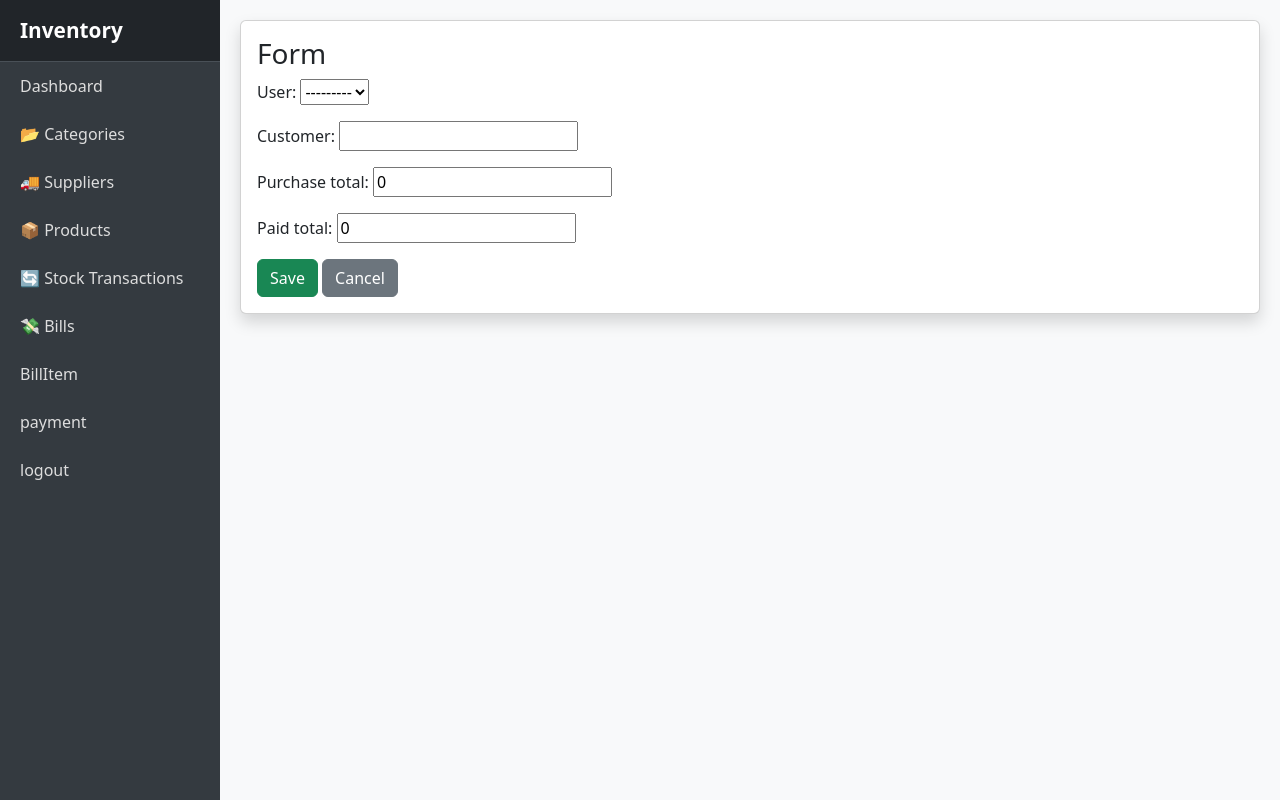
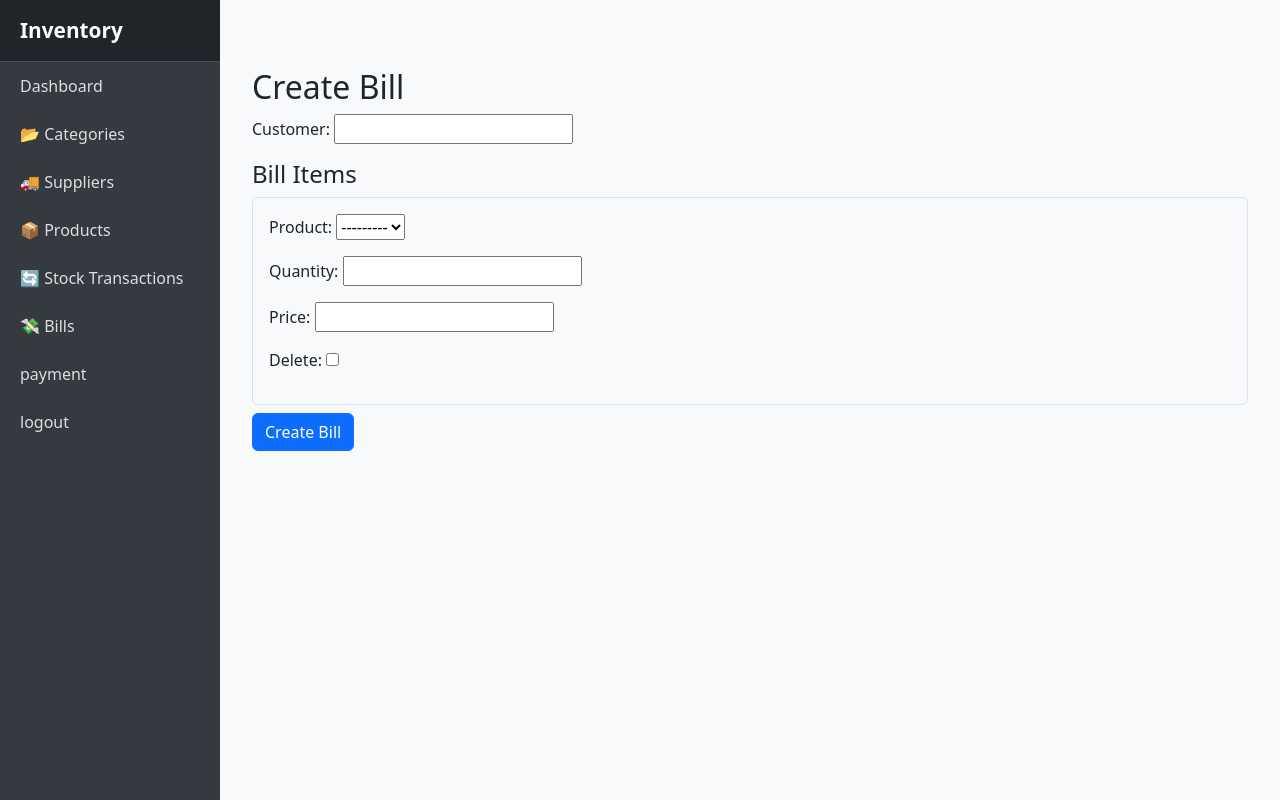
Before and after one commit to anburps/stock_inventory, a Django app: page /bills-create/ in a window 1280 px wide. Run offline with Django 5.2, Linux system fonts and the light colour scheme; data that the repository does not hold is empty.

Commit message:
bill and payment create

```diff
--- a/src/store/forms.py
+++ b/src/store/forms.py
@@ -1,5 +1,6 @@
 from django import forms
 from .models import *
+from django.forms import inlineformset_factory
 
 # ----------------- FORMS -----------------
 class CategoryForm(forms.ModelForm):
@@ -27,7 +28,7 @@ class SupplierForm(forms.ModelForm):
 class ProductForm(forms.ModelForm):
     class Meta:
         model = Product
-        fields = ["user","name", "sku", "category", "supplier",
+        fields = ["name", "sku", "category", "supplier",
                   "quantity", "original_price", "discount_price"]
 
     wedgets = {
@@ -52,32 +53,29 @@ class StockTransactionForm(forms.ModelForm):
         "note": forms.Textarea(attrs={"class": "form-control", "placeholder": "Transaction Note", "required": "required"}),
     }
 
+
 class BillForm(forms.ModelForm):
     class Meta:
         model = Bill
-        fields = "__all__"
+        fields = ['customer']  # Add other fields if you need (like 'user')
 
-    wedgets = {
-        "supplier": forms.Select(attrs={"class": "form-control", "required": "required"}),
-        "note": forms.Textarea(attrs={"class": "form-control", "placeholder": "Transaction Note", "required": "required"}),
-    }
 
 class BillItemForm(forms.ModelForm):
     class Meta:
         model = BillItem
-        fields = "__all__"
+        fields = ['product', 'quantity', 'price']
 
-    wedgets = {
-        "product": forms.Select(attrs={"class": "form-control", "required": "required"}),
-        "quantity": forms.NumberInput(attrs={"class": "form-control", "placeholder": "Transaction Quantity", "required": "required"}),
-    }
+
+# Inline formset for Bill items
+BillItemFormSet = inlineformset_factory(
+    Bill, BillItem,
+    form=BillItemForm,
+    extra=1,
+    can_delete=True
+)
+
 
 class PaymentForm(forms.ModelForm):
     class Meta:
         model = Payment
-        fields = "__all__"
-
-    wedgets = {
-        "supplier": forms.Select(attrs={"class": "form-control", "required": "required"}),
-        "note": forms.Textarea(attrs={"class": "form-control", "placeholder": "Transaction Note", "required": "required"}),
-    }
+        fields = ['bill', 'amount']
--- a/src/store/urls.py
+++ b/src/store/urls.py
@@ -2,8 +2,8 @@ from django.urls import path
 from . import views
 from accounts import views as account
 urlpatterns = [
-    path("", account.register_view, name="register"),
-    path("login/", account.login_view, name="login"),
+    path("register/", account.register_view, name="register"),
+    path("", account.login_view, name="login"),
     path("logout/", account.logout_view, name="logout"),
 
     path("index/", views.index, name="index"),
@@ -32,18 +32,18 @@ urlpatterns = [
 
     # Bill
     path("bills-list/", views.bill_list, name="bill_list"),
-    path("bills-create/", views.bill_create, name="bill_create"),
-    path("bill-detail/<int:pk>/", views.bill_details, name="bill_detail"),
+    path("bills-create/", views.create_bill, name="bill_create"),
+    path("bill-detail/<int:pk>/", views.bill_detail, name="bill_detail"),
     path("bills/<int:pk>/update/", views.bill_update, name="bill_update"),
 
     # BillItem
-    path("billitems/create/", views.billitem_create, name="billitem_create"),
+    # path("billitems/create/", views.billitem_create, name="billitem_create"),
     path("billitems/list/", views.billitem_list, name="billitem_list"),
     path("billitems/<int:pk>/detail/", views.billitem_detail, name="billitem_detail"),
     path("billitems/<int:pk>/update/", views.billitem_update, name="billitem_update"),
 
     # Payments
-    path("payments_create/", views.payment_create, name="payment_create"),
+    path("payments_create/<int:id>/", views.create_payment, name="payment_create"),
     path("payments_list/", views.payment_list, name="payment_list"),
     path("payments/<int:pk>/detail/", views.payment_detail, name="payment_detail"),
     path("payments/<int:pk>/update/", views.payment_update, name="payment_update"),
--- a/src/store/views.py
+++ b/src/store/views.py
@@ -1,11 +1,12 @@
 from django.shortcuts import render, get_object_or_404, redirect
 from .models import *
-from .forms import CategoryForm, SupplierForm, ProductForm, StockTransactionForm, BillForm, BillItemForm, PaymentForm
+from .forms import  *
 from django.db.models import Sum
 from django.core.paginator import Paginator
 from django.http import JsonResponse
 from django.template.loader import render_to_string
 from django.contrib.auth.decorators import login_required
+from django.contrib import messages
 # Create your views here.
 
 
@@ -85,11 +86,16 @@ def supplier_list(request):
     suppliers = Supplier.objects.all()
     return render(request, "inventory/supplier_list.html", {"suppliers": suppliers})
 
+@login_required
 def supplier_create(request):
+    user = request.user
     if request.method == "POST":
         form = SupplierForm(request.POST)
         if form.is_valid():
-            form.save()
+            data=form.save(commit=False)
+            data.user = user
+            data.save()
+
             return redirect("supplier_list")
     else:
         form = SupplierForm()
@@ -122,15 +128,19 @@ def product_detail(request, pk):
     product = get_object_or_404(Product, pk=pk)
     return render(request, "inventory/product_detail.html", {"product": product})
 
+@login_required
 def product_create(request):
+    user = request.user
     if request.method == "POST":
         form = ProductForm(request.POST)
         if form.is_valid():
-            form.save()
+            data=form.save(commit=False)
+            data.user = user
+            data.save()
             return redirect("product_list")
     else:
         form = ProductForm()
-    return render(request, "inventory/form.html", {"form": form})
+    return render(request, "inventory/product_create.html", {"form": form})
 
 def product_update(request, pk):
     product = get_object_or_404(Product, pk=pk)
@@ -155,11 +165,14 @@ def transaction_list(request):
     transactions = StockTransaction.objects.select_related("product").all()
     return render(request, "inventory/transaction_list.html", {"transactions": transactions})
 
+@login_required
 def transaction_create(request):
+    user = request.user
     if request.method == "POST":
         form = StockTransactionForm(request.POST)
         if form.is_valid():
-            transaction = form.save()
+            transaction = form.save(commit=False)
+            transaction.user = user
             # Auto-update product stock
             if transaction.transaction_type == StockTransaction.IN:
                 transaction.product.quantity += transaction.quantity
@@ -171,24 +184,75 @@ def transaction_create(request):
         form = StockTransactionForm()
     return render(request, "inventory/form.html", {"form": form})
 
+# ✅ Create Bill with multiple BillItems
+def create_bill(request):
+    if request.method == 'POST':
+        bill_form = BillForm(request.POST)
+        formset = BillItemFormSet(request.POST)
 
-def bill_create(request):
-    if request.method == "POST":
-        form = BillForm(request.POST)
+        if bill_form.is_valid() and formset.is_valid():
+            bill = bill_form.save(commit=False)
+            bill.user = request.user
+            bill.save()
+
+            items = formset.save(commit=False)
+            for item in items:
+                item.bill = bill
+                item.save()
+            formset.save_m2m()
+
+            bill.calculate_purchase_total()
+            messages.success(request, "Bill created successfully.")
+            return redirect('bill_detail', bill.id)
+    else:
+        bill_form = BillForm()
+        formset = BillItemFormSet()
+
+    context = {
+        'bill_form': bill_form,
+        'formset': formset,
+    }
+    return render(request, 'inventory/bill_create.html', context)
+
+
+# ✅ View to create Payment for a Bill
+def create_payment(request, id):
+    bill = get_object_or_404(Bill, id=id)
+
+    if request.method == 'POST':
+        form = PaymentForm(request.POST)
         if form.is_valid():
-            form.save()
-            return redirect("bill_list")
+            payment = form.save(commit=False)
+            payment.bill = bill
+            payment.save()
+            bill.calculate_paid_total()
+            messages.success(request, f"Payment added for Bill #{bill.id}")
+            return redirect('bill_detail', bill.id)
     else:
-        form = BillForm()
-    return render(request, "inventory/form.html", {"form": form})
+        form = PaymentForm(initial={'bill': bill})
+
+    context = {
+        'form': form,
+        'bill': bill,
+    }
+    return render(request, 'inventory/payment_create.html', context)
 
 def bill_list(request):
     bills = Bill.objects.all()
     return render(request, "inventory/bill_list.html", {"bills": bills})
 
-def bill_details(request, pk):
-    bill = get_object_or_404(Bill, pk=pk)
-    return render(request, "inventory/bill_details.html", {"bill": bill})
+
+def bill_detail(request, pk):
+    bill = get_object_or_404(Bill, id=pk)
+    items = bill.items.all()
+    payments = bill.payments.all()
+
+    context = {
+        'bill': bill,
+        'items': items,
+        'payments': payments,
+    }
+    return render(request, "inventory/bill_details.html", context)
 
 def bill_update(request, pk):
     bill = get_object_or_404(Bill, pk=pk)
@@ -201,15 +265,6 @@ def bill_update(request, pk):
         form = BillForm(instance=bill)
     return render(request, "inventory/form.html", {"form": form})
 
-def billitem_create(request):
-    if request.method == "POST":
-        form = BillItemForm(request.POST)
-        if form.is_valid():
-            form.save()
-            return redirect("bill_list")
-    else:
-        form = BillItemForm()
-    return render(request, "inventory/form.html", {"form": form})
 
 def billitem_list(request):
     billitems = BillItem.objects.all()
@@ -230,16 +285,6 @@ def billitem_update(request, pk):
         form = BillItemForm(instance=billitem)
     return render(request, "inventory/form.html", {"form": form})
 
-def payment_create(request):
-    if request.method == "POST":
-        form = PaymentForm(request.POST)
-        if form.is_valid():
-            form.save()
-            return redirect("bill_list")
-    else:
-        form = PaymentForm()
-    return render(request, "inventory/form.html", {"form": form})
-
 def payment_list(request):
     payments = Payment.objects.all()
     return render(request, "inventory/payment_list.html", {"payments": payments})
--- a/src/templates/account/login.html
+++ b/src/templates/account/login.html
@@ -152,7 +152,7 @@
             <button type="submit" class="login-btn">Login</button>
 
             <div class="form-footer">
-                <p>Forgot your password? <a href="#reset">Reset here</a></p>
+                <p>Forgot your password? <a href="{% url 'register' %}">register</a></p>
             </div>
         </form>
     </div>
--- a/src/templates/inventory/base.html
+++ b/src/templates/inventory/base.html
@@ -50,7 +50,6 @@
     <a href="{% url 'product_list' %}">📦 Products</a>
     <a href="{% url 'transaction_list' %}">🔄 Stock Transactions</a>
     <a href="{% url 'bill_list' %}">💸 Bills</a>
-    <a href="{% url 'billitem_list' %}">BillItem</a>
     <a href="{% url 'payment_list' %}">payment</a>
     <a href="{% url 'logout' %}">logout</a>
 
--- /dev/null
+++ b/src/templates/inventory/bill_create.html
@@ -0,0 +1,21 @@
+{% extends "inventory/base.html" %}
+
+{% block content %}
+<div class="container mt-5">
+  <h2>Create Bill</h2>
+  <form method="POST">
+    {% csrf_token %}
+    {{ bill_form.as_p }}
+
+    <h4>Bill Items</h4>
+    {{ formset.management_form }}
+    {% for form in formset %}
+      <div class="border p-3 mb-2 rounded">
+        {{ form.as_p }}
+      </div>
+    {% endfor %}
+
+    <button type="submit" class="btn btn-primary">Create Bill</button>
+  </form>
+</div>
+{% endblock %}
--- a/src/templates/inventory/bill_list.html
+++ b/src/templates/inventory/bill_list.html
@@ -17,6 +17,8 @@
       <td>{{ bill.created_at|date:"Y-m-d H:i" }}</td>
       <td>
         <a href="{% url 'bill_update' bill.pk %}" class="btn btn-sm btn-warning">Edit</a>
+        <a href="{% url 'bill_detail' bill.pk %}" class="btn btn-sm btn-warning">payment</a>
+
         {% comment %} <a href="{% url 'bill_delete' bill.pk %}" class="btn btn-sm btn-danger">Delete</a> {% endcomment %}
       </td>
     </tr>
--- a/src/templates/inventory/payment_list.html
+++ b/src/templates/inventory/payment_list.html
@@ -1,7 +1,7 @@
 {% extends "inventory/base.html" %}
 {% block content %}
 <h2>Payment</h2>
-<a href="{% url 'payment_create' %}" class="btn btn-primary mb-2">Add Payment</a>
+{% comment %} <a href="{% url 'payment_create' %}" class="btn btn-primary mb-2">Add Payment</a> {% endcomment %}
 <table class="table table-striped">
   <thead>
     <tr><th>S.No</th><th>Bill</th><th>Amount</th><th>Created At</th><th>Action</tr>
```
Also changed, not shown: src/store/models.py (+30 -24 lines), src/templates/inventory/bill_details.html (+39 -10 lines), src/templates/inventory/payment_create.html (added, +17 -0 lines), src/templates/inventory/product_create.html (added, +74 -0 lines).
